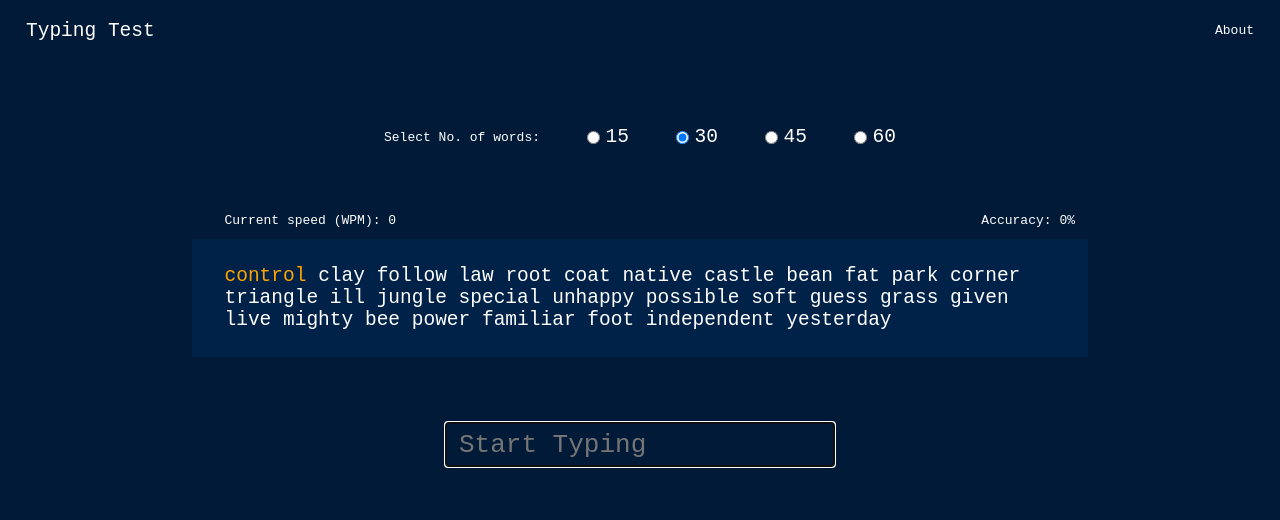
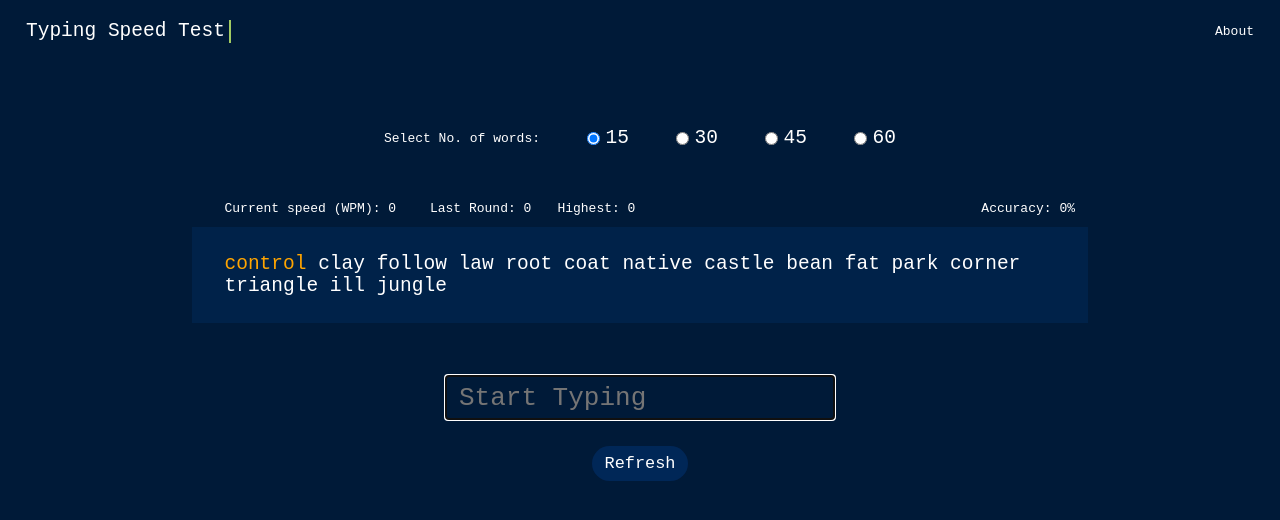
Before and after one commit to tnmyk/typing-speed-test, a React (Create React App) app: page / in a window 1280 px wide. Shown: the top 520 px of the page. Built offline with nearby package versions, Linux system fonts and the light colour scheme.

Commit message:
final changes

```diff
--- /dev/null
+++ b/src/components/About.jsx
@@ -0,0 +1,40 @@
+const About = () => {
+  return (
+    <>
+      <div className="about">
+        This Project was made me (
+        <a
+          rel="noreferrer"
+          className="social"
+          href="github.com/tnmyk"
+          target="_blank"
+        >
+          @tnmyk
+        </a>
+        ) mainly within 12 hours as a challenge to brush up my React.js skills.
+        <br /> <br /> <br />
+        <br />
+        <br />
+        <a
+          rel="noreferrer"
+          className="social"
+          href="https://github.com/tnmyk/typing-speed-test"
+          target="_blank"
+        >
+          Github Repo for this project
+        </a>{" "}
+        <br /> <br />
+        <a
+          rel="noreferrer"
+          className="social"
+          href="https://tanmay.vercel.app/"
+          target="_blank"
+        >
+          My personal site
+        </a>
+      </div>
+    </>
+  );
+};
+
+export default About;
--- a/src/components/App.jsx
+++ b/src/components/App.jsx
@@ -1,12 +1,14 @@
 import Nav from "./Nav";
 import { BrowserRouter as Router, Route, Switch } from "react-router-dom";
 import Home from "./Home";
+import About from "./About";
 const App = () => {
   return (
     <Router>
       <Nav />
       <Switch>
         <Route exact path="/" component={Home} />
+        <Route exact path="/about" component={About} />
       </Switch>
     </Router>
   );
--- a/src/components/Home.jsx
+++ b/src/components/Home.jsx
@@ -24,16 +24,24 @@
   const [sentenceArr, setSentenceArr] = useState([]);
   const [speed, setSpeed] = useState(0);
   const [accuracy, setAccuracy] = useState(0);
-  const [checked, setChecked] = useState(30);
+  const [checked, setChecked] = useState(15);
+  const [highest, setHighest] = useState(0);
+  const [last, setLast] = useState(0);
   const inputRef = useRef(null);
 
   const getRandomWords = (n) => {
+    if (!n) n = checked;
     let random = words.sort(() => 0.5 - Math.random()).slice(0, n);
     setSentenceArr(random);
     inputRef.current.focus();
   };
   useEffect(() => {
-    getRandomWords(30);
+    const localhigest = localStorage.getItem("highest");
+    if (localhigest) setHighest(localhigest);
+    const localChecked = localStorage.getItem("checked");
+    if (localChecked) setChecked(Number(localChecked));
+    getRandomWords(localChecked);
+    //eslint-disable-next-line
   }, []);
   const handleInput = (e) => {
     const tempInput = e.target.value;
@@ -41,9 +49,10 @@
     setInputValue(tempInput);
     if (current === checked - 1 && tempInput === sentenceArr[checked - 1]) {
       handleSubmit(tempInput);
-      current++;
-      // clearInterval(timer);
-      // timeRunning = false;
+      setLast(speed)
+      localStorage.setItem("highest", Math.max(highest, speed));
+      if (highest < speed) setHighest(speed + "(New record!)");
+      else setHighest(Number(localStorage.getItem("highest")));
       timerClearer();
       setInputValue("");
       return;
@@ -57,11 +66,18 @@
       correct[current] = 1;
       correctNumber++;
     } else correct[current] = -1;
-    console.log(current + 1);
+
     setAccuracy(((correctNumber / (current + 1)) * 100).toFixed(0));
+    current++;
+
+    if (current === sentenceArr.length) {
+      // timerClearer();
+      restart(checked);
+    }
   };
   const handleKeyPress = (e) => {
-    if (e.key !== " " || e.target.value.trim() === "") return false;
+    if (e.key !== " " || current === checked || e.target.value.trim() === "")
+      return false;
     if (!timeRunning && current < sentenceArr.length) {
       timeRunning = true;
       timer = setInterval(() => {
@@ -71,13 +87,12 @@
     }
     handleSubmit();
     setInputValue("");
-    current++;
+    // current++;
 
-    if (current === sentenceArr.length) {
-      // clearInterval(timer);
-      // timeRunning = false;
-      timerClearer();
-    }
+    // if (current === sentenceArr.length) {
+    //   // timerClearer();
+    //   restart(checked)
+    // }
   };
   const timerClearer = () => {
     clearInterval(timer);
@@ -96,6 +111,7 @@
   const handleRadio = (e) => {
     const value = e.target.value;
     restart(value);
+    localStorage.setItem("checked", Number(value));
     setChecked(Number(value));
   };
   return (
@@ -149,7 +165,12 @@
           </div>
         </form>
         <div className="sentence-container">
-          <span className="speed"> Current speed (WPM): {speed}</span>
+          <span className="speed">
+            {" "}
+            Current speed (WPM): {speed}{" "}
+            <span className="highest">Last Round: {last}</span>
+            <span className="highest">Highest: {highest}</span>
+          </span>
           <span className="speed accuracy"> Accuracy: {accuracy}%</span>
           {sentenceArr.map((word, index) => {
             return <Word key={index} word={word} index={index} />;
@@ -164,6 +185,14 @@
           onChange={handleInput}
           onKeyPress={handleKeyPress}
         />
+        <button
+          className="refresh-btn"
+          onClick={() => {
+            restart(checked);
+          }}
+        >
+          Refresh
+        </button>
       </div>
     </>
   );
--- a/src/components/Nav.jsx
+++ b/src/components/Nav.jsx
@@ -2,9 +2,11 @@
 const Nav = () => {
   return (
     <nav>
-      <div className="logo">Typing Test</div>
+      <Link to='/'>
+        <div className="logo">Typing Speed Test</div>
+      </Link>
       <div className="nav-links">
-          <Link to='/'>About</Link>
+        <Link to="/about">About</Link>
       </div>
     </nav>
   );
--- a/src/css/App.css
+++ b/src/css/App.css
@@ -3,6 +3,7 @@
   padding: 0;
   margin: 0;
   font-family: monospace;
+  caret-color: yellow;
 }
 
 body {
@@ -24,6 +25,26 @@
 }
 .logo {
   font-size: 1.5rem;
+  padding-right: 0.2rem;
+}
+.logo::after {
+  content: "";
+  display: inline-flex;
+  vertical-align: text-top;
+  background-color: rgb(192, 235, 107);
+  height: 1.8rem;
+  width: 0.2rem;
+  margin-left: 0.3rem;
+  animation: blink 1.2s infinite;
+}
+@keyframes blink {
+  0%,
+  100% {
+    opacity: 0;
+  } /* more concise! */
+  50% {
+    opacity: 1;
+  }
 }
 .home {
   display: flex;
@@ -53,14 +74,14 @@
 }
 
 .sentence-container {
-  margin-top: 7rem;
+  margin-top: 6rem;
   width: 70%;
   min-height: 1rem;
   background-color: #002249;
   color: white;
   padding: 2rem 2.5rem;
   font-size: 1.5rem;
-  margin-bottom: 5rem;
+  margin-bottom: 4rem;
   position: relative;
 }
 .speed {
@@ -70,6 +91,9 @@
 }
 .accuracy {
   right: 1rem;
+}
+.highest {
+  margin-left: 2rem;
 }
 .type-input {
   border: none;
@@ -81,3 +105,32 @@
   border-radius: 3px;
   color: white;
 }
+button {
+  padding: 0.6rem 1rem;
+  border-radius: 20px;
+  border: none;
+  color: white;
+  background-color: rgb(0, 39, 87);
+  font-size: 1.3rem;
+  cursor: pointer;
+}
+
+.refresh-btn {
+  margin-top: 2rem;
+}
+
+/* About Page */
+.about {
+  width: 80%;
+  margin: 0rem auto;
+  margin-top: 4rem;
+  font-size: 1.9rem;
+  color: white;
+  line-height: 3rem;
+}
+.social {
+  color: lightskyblue;
+}
+.social:hover {
+  text-decoration: underline;
+}
```
